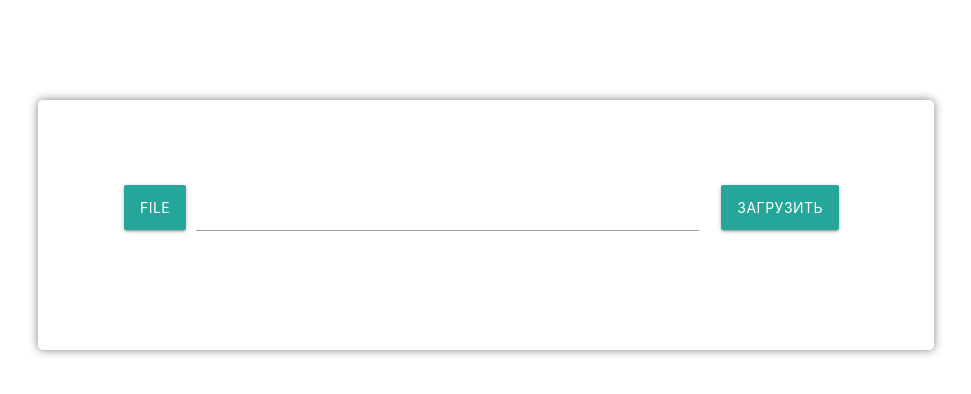
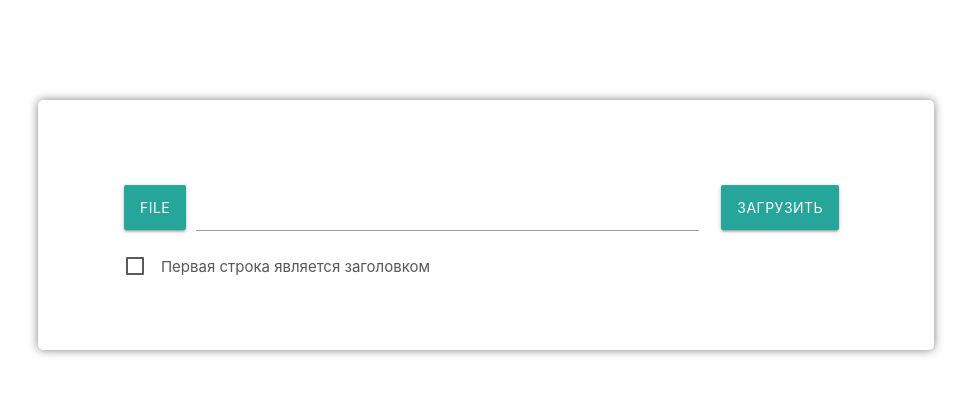
Before and after one commit to letsleroyme/diplomProject, a Vue app in the folder front/: page / in a window 1280 px wide. Shown: the top 394 px of the page, without its empty margins (154-1125 px from the left). Built offline with nearby package versions, Linux system fonts and the light colour scheme.

Commit message:
commit Tolya 13.05.2020

```diff
--- a/front/src/store/table.js
+++ b/front/src/store/table.js
@@ -18,7 +18,7 @@ export default {
   },
   actions: {
     async uploadFile({dispatch, commit}, formData) {
-      // console.log(formData)
+      // console.log(checkData)
       // console.log('succes')
       return new Promise((resolve, reject) => {
         axios.post( 'http://localhost:5000/',
--- a/front/src/views/UploadFile.vue
+++ b/front/src/views/UploadFile.vue
@@ -12,12 +12,17 @@
               <input class="file-path validate" type="text">
             </div>
           </div>
+          <div class="check">
+            <label>
+              <input type="checkbox" @click="checked"/>
+              <span>Первая строка является заголовком</span>
+            </label>
+          </div>
         </form>
       </div>
       <div class="col l1 ">
         <div class="upload-btn">
           <button class="btn" @click="submitFile">Загрузить</button>
-<!--          <div>{{info}}</div>-->
         </div>
       </div>
     </div>
@@ -30,15 +35,24 @@ export default {
   name: 'uploadFile',
   data:()=>({
     file: '',
-    info: null
+    check: false
   }),
   methods: {
     handleUploadFile() {
       this.file = this.$refs.file.files[0]
     },
+    checked() {
+      this.check = !this.check
+    },
     async submitFile() {
       let formData = new FormData()
       formData.append('file', this.file)
+      formData.append('check', this.check)
+      // let formData = {
+      //   file: this.file,
+      //   // check: this.check
+      // }
+      console.log(formData.get('check'))
       await this.$store.dispatch('uploadFile', formData)
       await this.$router.push('/tables')
     }
@@ -54,6 +68,13 @@ export default {
     border-radius: 5px;
     box-shadow: 0 0 10px rgba(0,0,0,0.5);
 
+    .check {
+      padding-left: 2px;
+      span {
+        color: #575757;
+      }
+    }
+
     .upload-btn {
       padding-top: 15px;
 
```
